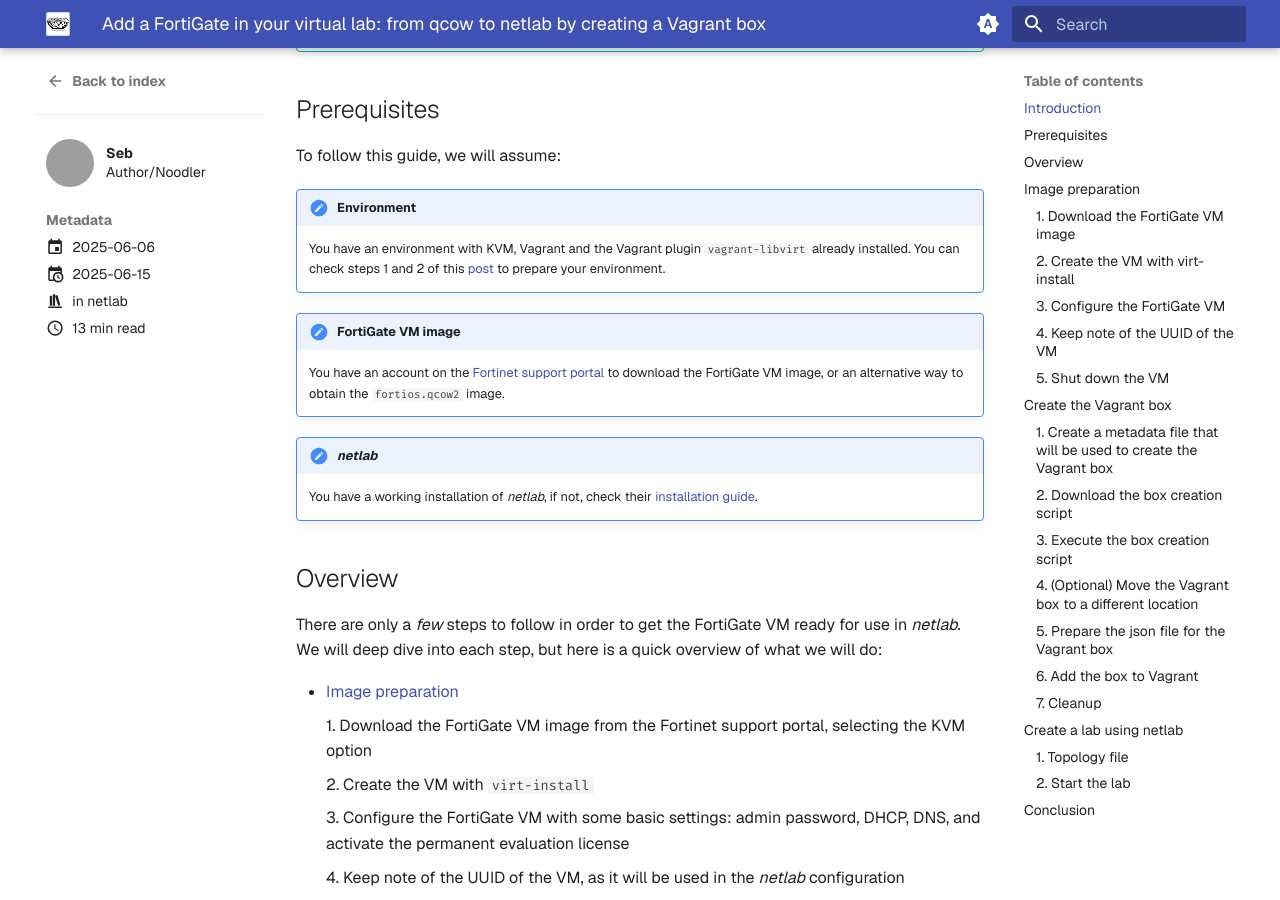
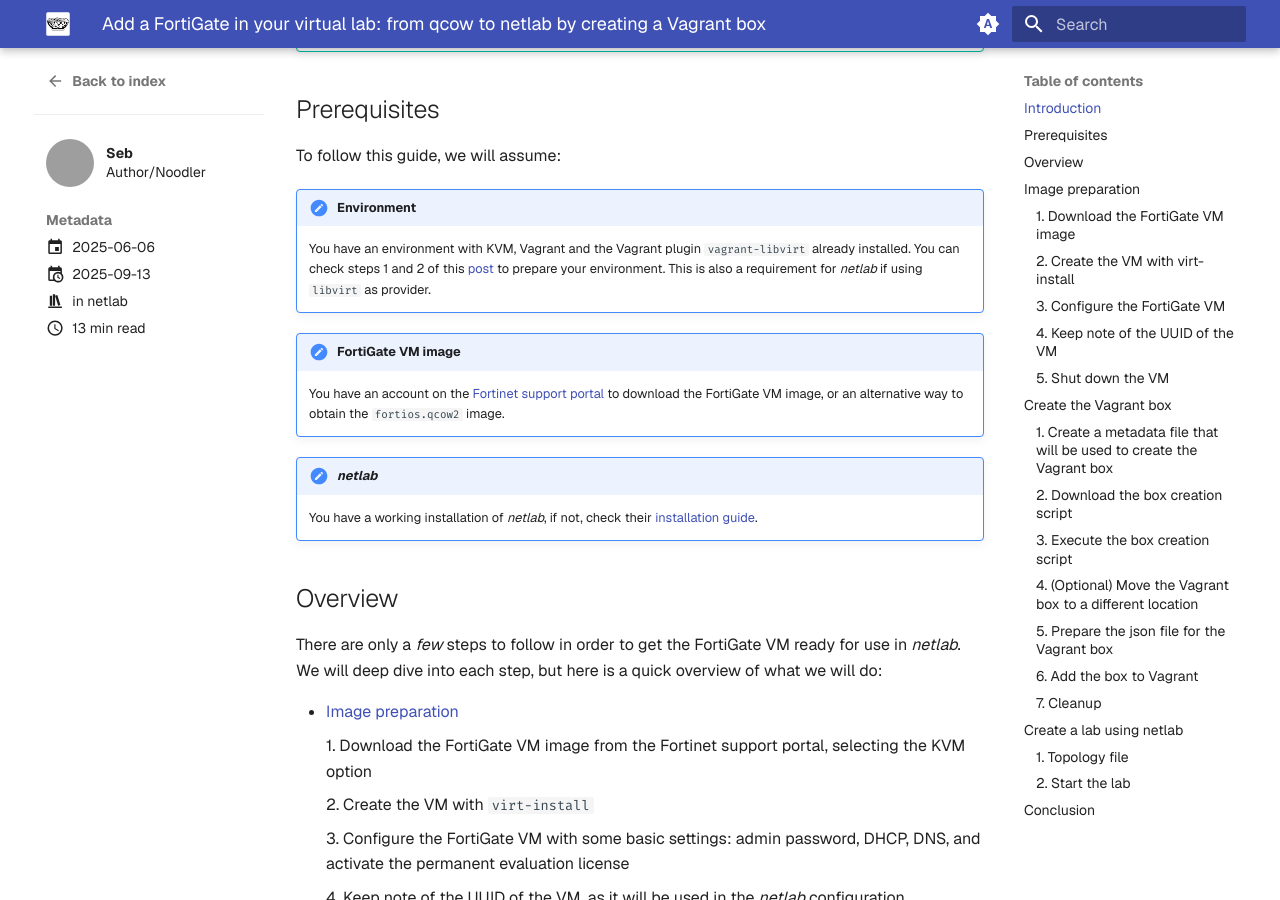
Before and after one commit to sdargoeuves/noodleops-mkdocs, an MkDocs documentation site: the page built from docs/posts/2025-06-netlab-fortigate-vm/index.md, in a window 1280 px wide and 900 px high, scrolled down 1159 px. Built offline with MkDocs 1.6.1 and Material for MkDocs 9.7.7, drawn with Linux system fonts in a browser that asks for light colours; grey boxes are pictures that could not be loaded.

Commit message:
prerequisites for Fortinet lab

```diff
--- a/docs/posts/2025-06-netlab-fortigate-vm/index.md
+++ b/docs/posts/2025-06-netlab-fortigate-vm/index.md
@@ -5,7 +5,7 @@ categories:
   - netlab
 date:
   created: 2025-06-06
-  updated: 2025-06-15
+  updated: 2025-09-13
 draft: false
 tags:
   - netlab
@@ -41,7 +41,7 @@ In this post, I'll be using the version `7.4.8`, to help you get started with se
 To follow this guide, we will assume:
 
 !!! note "Environment"
-    You have an environment with KVM, Vagrant and the Vagrant plugin `vagrant-libvirt` already installed. You can check steps 1 and 2 of this [post](https://computingforgeeks.com/using-vagrant-with-libvirt-on-linux/) to prepare your environment.
+    You have an environment with KVM, Vagrant and the Vagrant plugin `vagrant-libvirt` already installed. You can check steps 1 and 2 of this [post](https://computingforgeeks.com/using-vagrant-with-libvirt-on-linux/) to prepare your environment. This is also a requirement for *netlab* if using `libvirt` as provider.
 
 !!! note "FortiGate VM image"
     You have an account on the [Fortinet support portal](https://support.fortinet.com/) to download the FortiGate VM image, or an alternative way to obtain the `fortios.qcow2` image.
```
